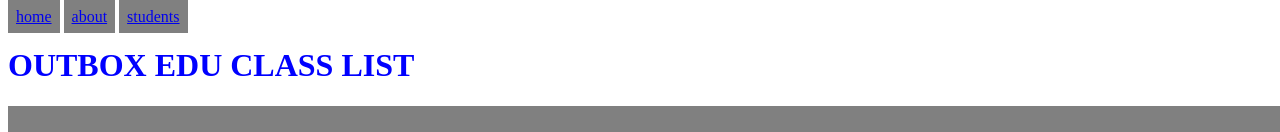
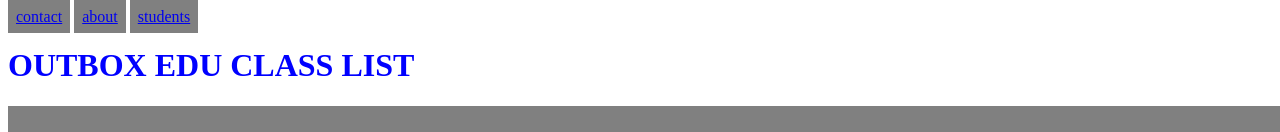
Before and after one commit to wanyanaruth/edu-class, a plain HTML site: page index.html in a window 1280 px wide. Shown: the top 132 px of the page. Drawn offline with Linux system fonts and the light colour scheme.

Commit message:
home to contact

```diff
--- a/index.html
+++ b/index.html
@@ -13,7 +13,7 @@
         <header>
              <nav>
                  <ul>
-                     <a href="home.html"><li id="active">home</li></a>
+                     <a href="contact.html"><li id="active">contact</li></a>
                      <a href="about.html"><li>about</li></a>
                      <a href="students.html"><li>students</li></a>
                  </ul>
```
